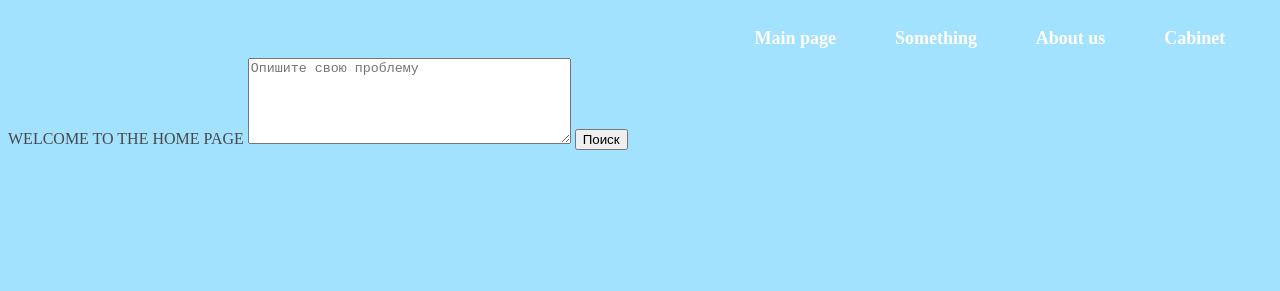
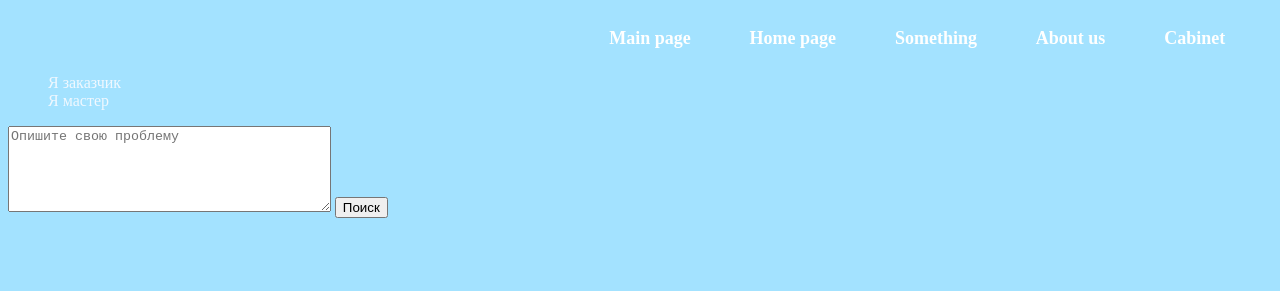
Before and after one commit to Danilpascenko802/Website-, a plain HTML site: page html/home.html in a window 1280 px wide. Drawn offline with Linux system fonts and the light colour scheme.

Commit message:
pages update

```diff
--- a/css/style.css
+++ b/css/style.css
@@ -41,7 +41,7 @@ html {
   position: relative;
 }
 .nav_pages_link:hover {
-  color: aqua;
+  color: rgb(70, 122, 122);
   text-decoration: underline;
 }
 .navigation_pages:hover {
@@ -110,6 +110,21 @@ html {
 /* HOME PAGE */
 .home_page {
 }
+.userType_list {
+}
+.home_user_item {
+  list-style-type: none;
+}
+.home_wichuser_link {
+  text-decoration: none;
+  color: aliceblue;
+  display: inline-block;
+  position: relative;
+}
+.home_wichuser_link:hover {
+  color: rgb(70, 122, 122);
+  text-decoration: underline;
+}
 #home_text_area {
   min-width: 100px;
   min-height: 80px;
--- a/html/home.html
+++ b/html/home.html
@@ -12,7 +12,10 @@
     <div class="header">
       <ul class="navigation_list">
         <li class="navigation_pages">
-          <a href="../index.html" class="nav_pages_link">Main page</a>
+          <a href="./index.html" class="nav_pages_link">Main page</a>
+        </li>
+        <li class="navigation_pages">
+          <a href="./html/home.html" class="nav_pages_link">Home page</a>
         </li>
         <li class="navigation_pages">
           <a href="./something.html" class="nav_pages_link">Something</a>
@@ -26,7 +29,14 @@
       </ul>
     </div>
     <div class="home_page">
-      WELCOME TO THE HOME PAGE
+      <ul class="userType_list">
+        <li class="home_user_item">
+          <a href="" class="home_wichuser_link"> Я заказчик</a>
+        </li>
+        <li class="home_user_item">
+          <a href="" class="home_wichuser_link">Я мастер </a>
+        </li>
+      </ul>
       <textarea
         name="hp_textarea"
         id="home_text_area"
```
Also changed, not shown: html/aboutus.html (+4 -1 lines), html/cabinet.html (+1 -1 lines), html/something.html (+4 -1 lines), index.html (+17 -1 lines).
